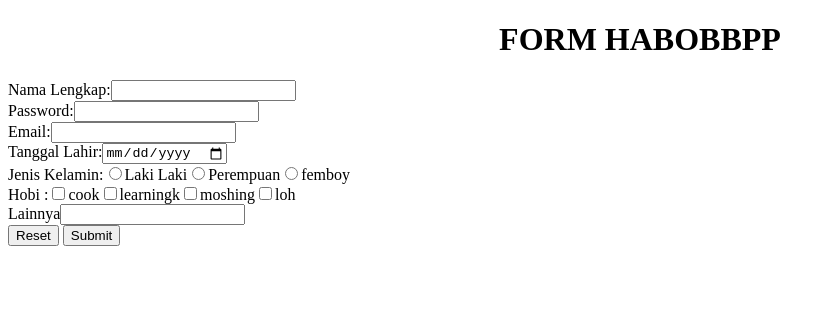
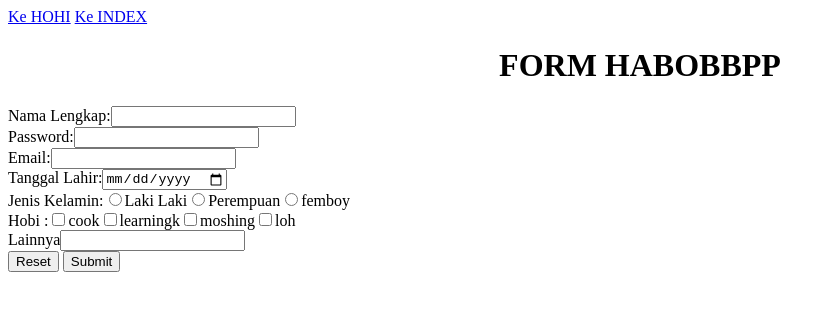
Before and after one commit to tiksmpn4depok/Rayyan-21-7A, a plain HTML site: page hpho.html in a window 1280 px wide. Shown: the whole page, without its empty margins (0-835 px from the left). Drawn offline with Linux system fonts and the light colour scheme.

Commit message:
Add files via upload

```diff
--- a/hpho.html
+++ b/hpho.html
@@ -6,6 +6,10 @@
     <title>Document</title>
 </head>
 <body>
+    <a href="hohi.html">Ke HOHI</a>
+    <a href="index.html">Ke INDEX</a>
+
+
     <H1><BOLD><CENTER>FORM HABOBBPP</CENTER></BOLD></H1>
     <form action=""></form>
         <table>
```
Also changed, not shown: hohi.html (+3 -0 lines), index.html (+3 -0 lines).
